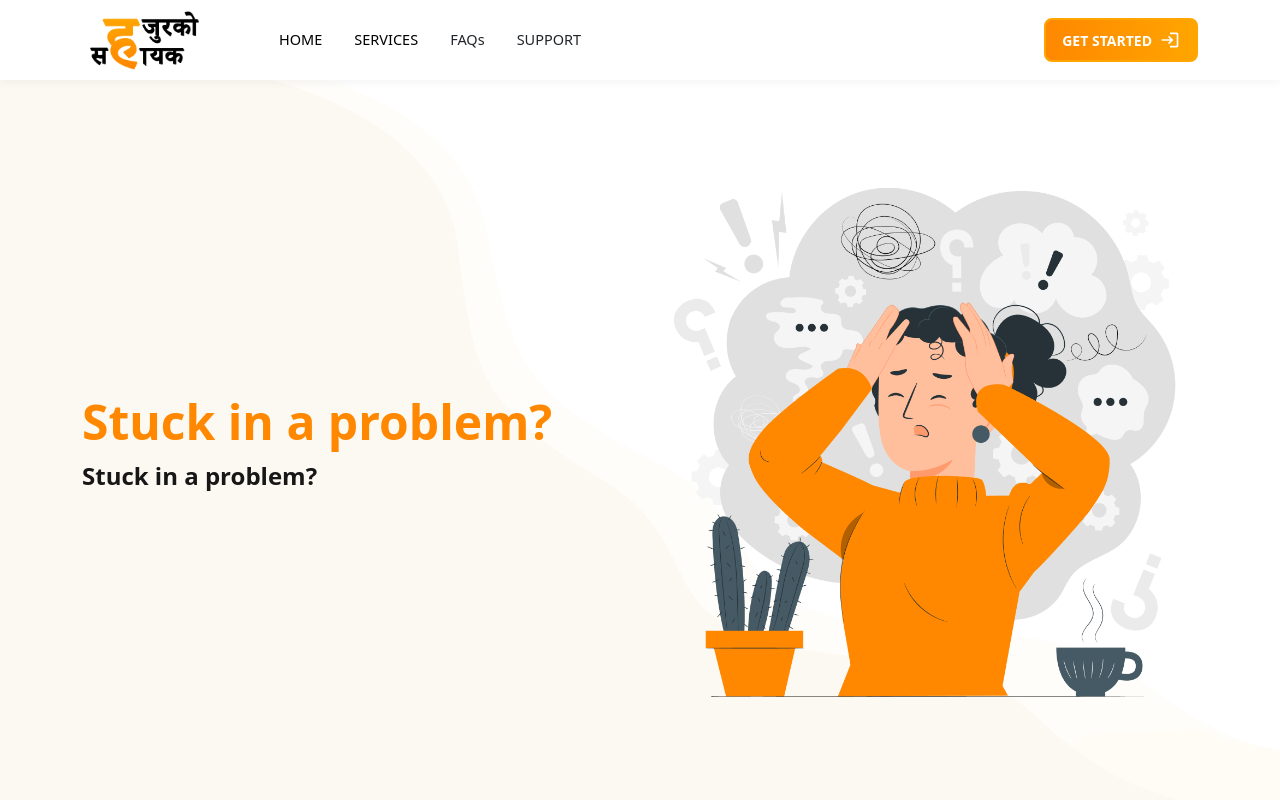
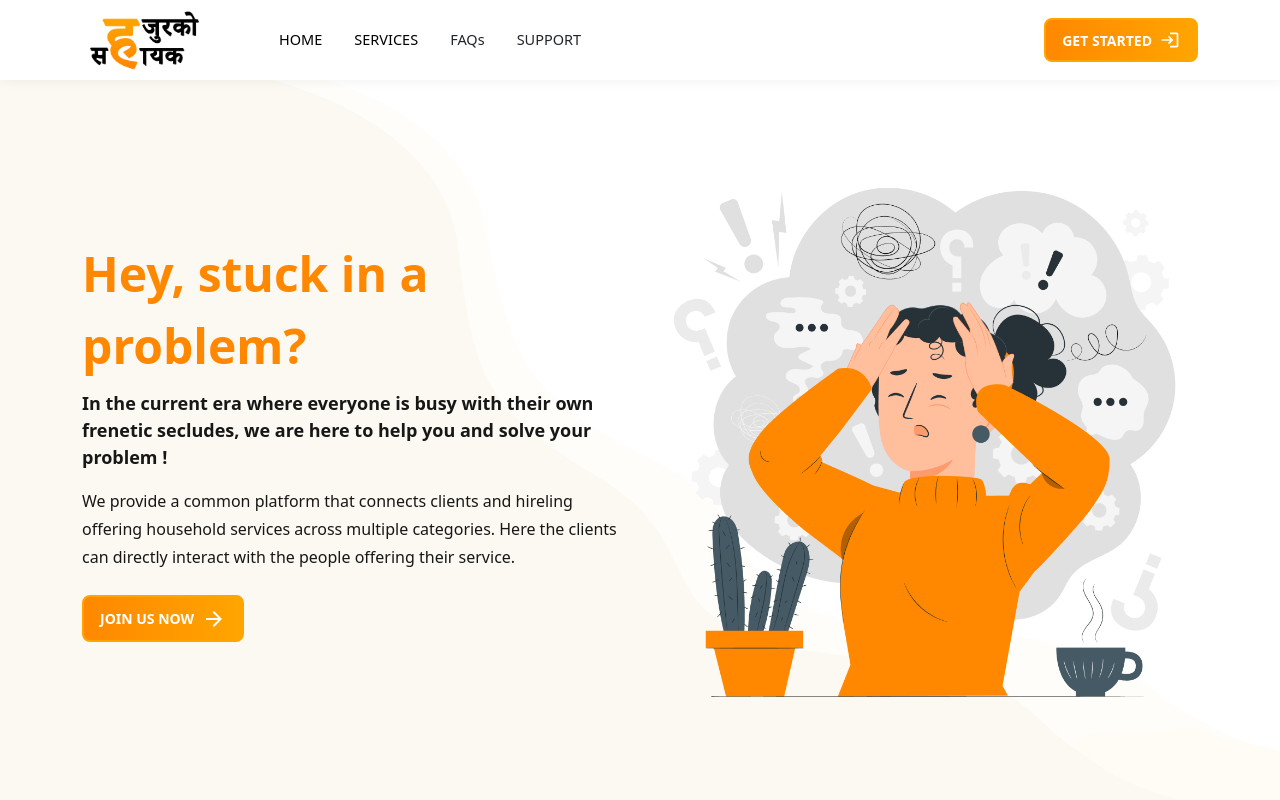
Before and after one commit to nimeshpokhrel/hex-genius-hackathon, a React (Create React App) app in the folder frontend/: page / in a window 1280 px wide. Shown: the top 800 px of the page. Built offline with nearby package versions, Linux system fonts and the light colour scheme.

Commit message:
bug fixes and UI updates

```diff
--- a/frontend/src/Components/BrowseCategory/BrowseCategory.jsx
+++ b/frontend/src/Components/BrowseCategory/BrowseCategory.jsx
@@ -20,10 +20,30 @@ function BrowseCategory() {
   const [searchParams] = useSearchParams();
   const [error, setError] = useState("");
   const [workID, setWorkID] = useState("");
+  const [workIDSec, setWorkIDSec] = useState("");
   const { token } = useAuthContext();
   const [sentInvites, setSentInvites] = useState([]);
 
   const category = searchParams.get("category");
+
+  const cancelInviteHandler = async () => {
+    const response = await fetch("http://localhost:4000/cancel-invite", {
+      method: "POST",
+      headers: {
+        "Content-Type": "application/json",
+        Authorization: `Bearer ${token}`,
+      },
+      body: JSON.stringify({ workID: workIDSec }),
+    });
+
+    const json = await response.json();
+
+    if (!response.ok) {
+      return setError(json.error);
+    }
+
+    ListSentInvites();
+  };
 
   const getCategoryData = async () => {
     const response = await fetch("http://localhost:4000/getworkscategory", {
@@ -95,6 +115,14 @@ function BrowseCategory() {
   useEffect(() => {
     if (workID !== "") HireWorker();
   }, [workID]);
+
+  useEffect(() => {
+    console.log(workIDSec);
+  }, []);
+
+  useEffect(() => {
+    if (workIDSec !== "") cancelInviteHandler();
+  }, [workIDSec]);
 
   return (
     <div className="body-margin">
@@ -233,7 +261,7 @@ function BrowseCategory() {
                             <button
                               className="custom-button"
                               onClick={() => {
-                                setWorkID(data._id);
+                                setWorkIDSec(data._id);
                               }}
                             >
                               CANCEL INVITE
--- a/frontend/src/Components/Hero/Hero.jsx
+++ b/frontend/src/Components/Hero/Hero.jsx
@@ -1,17 +1,31 @@
 import React from "react";
 import "./Hero.scss";
 import heroImg from "../../Assets/img/hero-img.png";
+import ArrowForwardIcon from "@mui/icons-material/ArrowForward";
 
 const Hero = () => {
   return (
     <div className="hero-wrapper body-margin-2">
       <div className="container">
         <div className="row">
-          <div className="col-6 d-flex flex-column align-items-start justify-content-center">
-            <div className="hero-primary-text">Stuck in a problem?</div>
-            <div className="hero-secondary-text">Stuck in a problem?</div>
+          <div className="col-12 col-md-6 d-flex flex-column align-items-start justify-content-center">
+            <div className="hero-primary-text">Hey, stuck in a problem?</div>
+            <div className="hero-secondary-text mt-2">
+              In the current era where everyone is busy with their own frenetic
+              secludes, we are here to help you and solve your problem !
+            </div>
+            <div className="hero-secondary-text-2 mt-3">
+              We provide a common platform that connects clients and hireling
+              offering household services across multiple categories. Here the
+              clients can directly interact with the people offering their
+              service.
+            </div>
+            <button className="d-flex align-items-center custom-button mt-4">
+              JOIN US NOW
+              <ArrowForwardIcon className="ms-2" />
+            </button>
           </div>
-          <div className="col-6 d-flex align-items-center">
+          <div className="col-6 d-none d-md-block d-flex align-items-center">
             <div className="hero-img">
               <img src={heroImg} alt="hero-img" />
             </div>
--- a/frontend/src/Components/Hero/Hero.scss
+++ b/frontend/src/Components/Hero/Hero.scss
@@ -21,8 +21,14 @@
   }
 
   .hero-secondary-text {
-    font-size: 24px;
+    font-size: 18px;
     font-weight: 600;
     color: rgb(23, 23, 23);
   }
+  .hero-secondary-text-2 {
+    line-height: 1.75rem;
+    font-size: 16px;
+    font-weight: 500;
+    color: rgb(23, 23, 23);
+  }
 }
--- a/frontend/src/Components/Navbar/Navbar.jsx
+++ b/frontend/src/Components/Navbar/Navbar.jsx
@@ -54,7 +54,7 @@ const Navbar = () => {
 
   useEffect(() => {
     console.log(user);
-    if (user !== null) {
+    if (user !== null && user.userType === "client") {
       validateClient(token);
     }
   }, []);
@@ -133,6 +133,7 @@ const Navbar = () => {
                     style={{ fontSize: "1.25rem" }}
                   />
                 </button>
+                {user && user.userType === "client" && (
                   <div className="user-area-wrapper ms-3 d-flex justify-content-center align-items-center">
                     <div className="d-flex flex-column align-items-center justify-content-center me-3">
                       <div className="user-name">
@@ -190,6 +191,7 @@ const Navbar = () => {
                       </div>
                     </Modal>
                   </div>
+                )}
               </>
             )}
           </div>
```
Also changed, not shown: 2 other files (tests, documents, lock files or other folders). Lines whose indentation alone changed are shown as unchanged.
